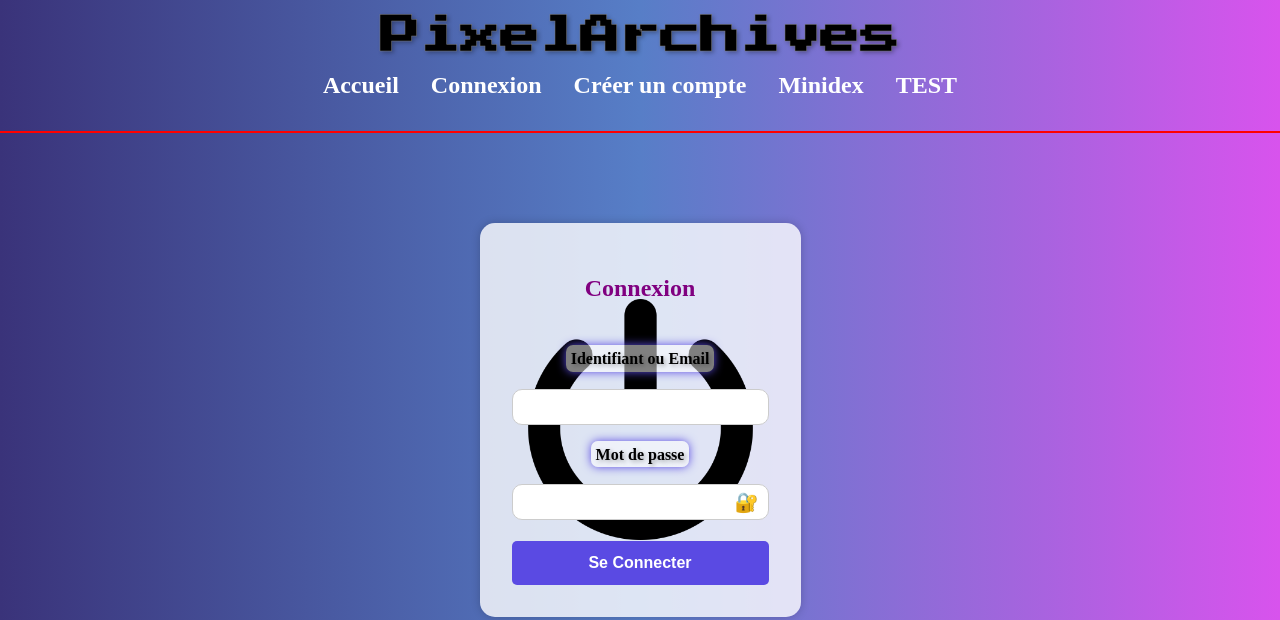
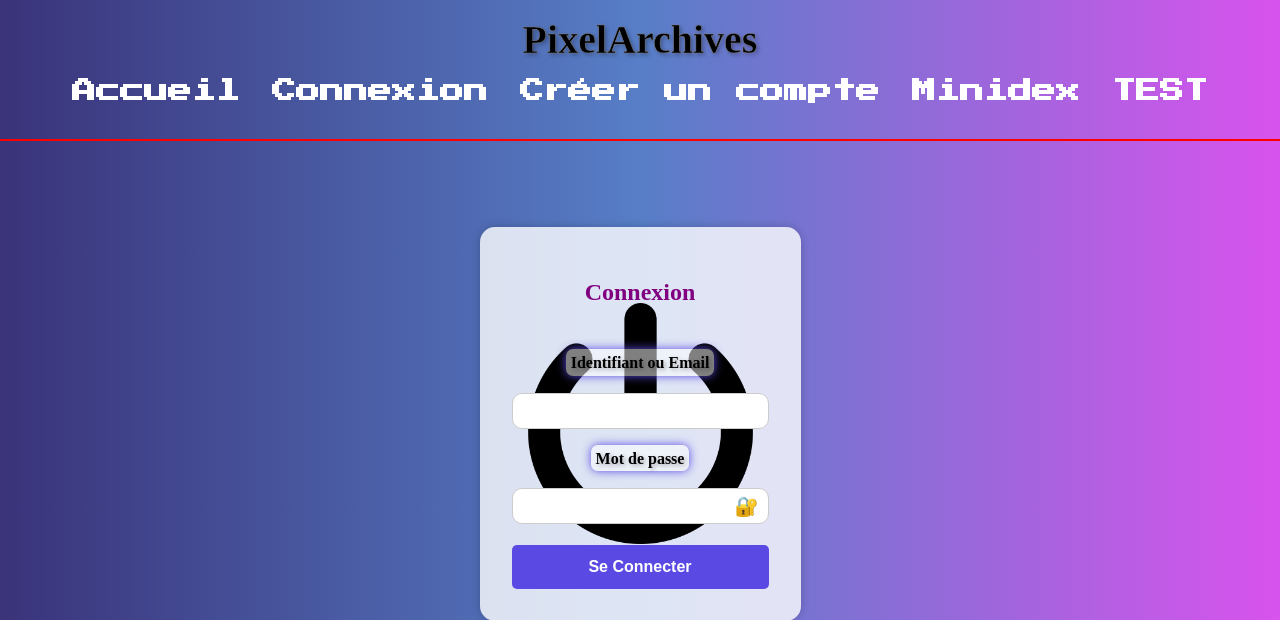
Before and after one commit to Pandor3/PixelArchives, a Flask app: page /connexion in a window 1280 px wide. Shown: the top 620 px of the page. Run offline with Flask 3, Linux system fonts and the light colour scheme.

Commit message:
Ré-ajustement de la police d'écriture

```diff
--- a/static/styles/hub.css
+++ b/static/styles/hub.css
@@ -52,6 +52,7 @@ ul.HeaderLinks li {
 }
 
 ul.HeaderLinks a {
+    font-family: 'Press Start 2P', cursive;
     color : #fff;
     text-decoration: none;
     font-weight: bold;
--- a/static/styles/index.css
+++ b/static/styles/index.css
@@ -55,7 +55,7 @@ ul.HeaderLinks li {
 }
 
 ul.HeaderLinks a {
-    font-family: 'Merriweather', serif;
+    font-family: 'Press Start 2P', cursive;
     color : #fff;
     text-decoration: none;
     font-weight: bold;
--- a/static/styles/login.css
+++ b/static/styles/login.css
@@ -6,7 +6,6 @@ header {
     border-bottom: 2px solid red;}
 
 .HeadTitle h1 {
-    font-family: 'Press Start 2P', cursive;
     color: black;
     -webkit-text-stroke: 0.5px grey;
     text-align: center;
@@ -36,6 +35,7 @@ ul.HeaderLinks li {
 }
 
 ul.HeaderLinks a {
+    font-family: 'Press Start 2P', cursive;
     color : #fff;
     text-decoration: none;
     font-weight: bold;
--- a/static/styles/register.css
+++ b/static/styles/register.css
@@ -50,6 +50,7 @@ ul.HeaderLinks li {
 }
 
 ul.HeaderLinks a {
+    font-family: 'Press Start 2P', cursive;
     color : #fff;
     text-decoration: none;
     font-weight: bold;
```
